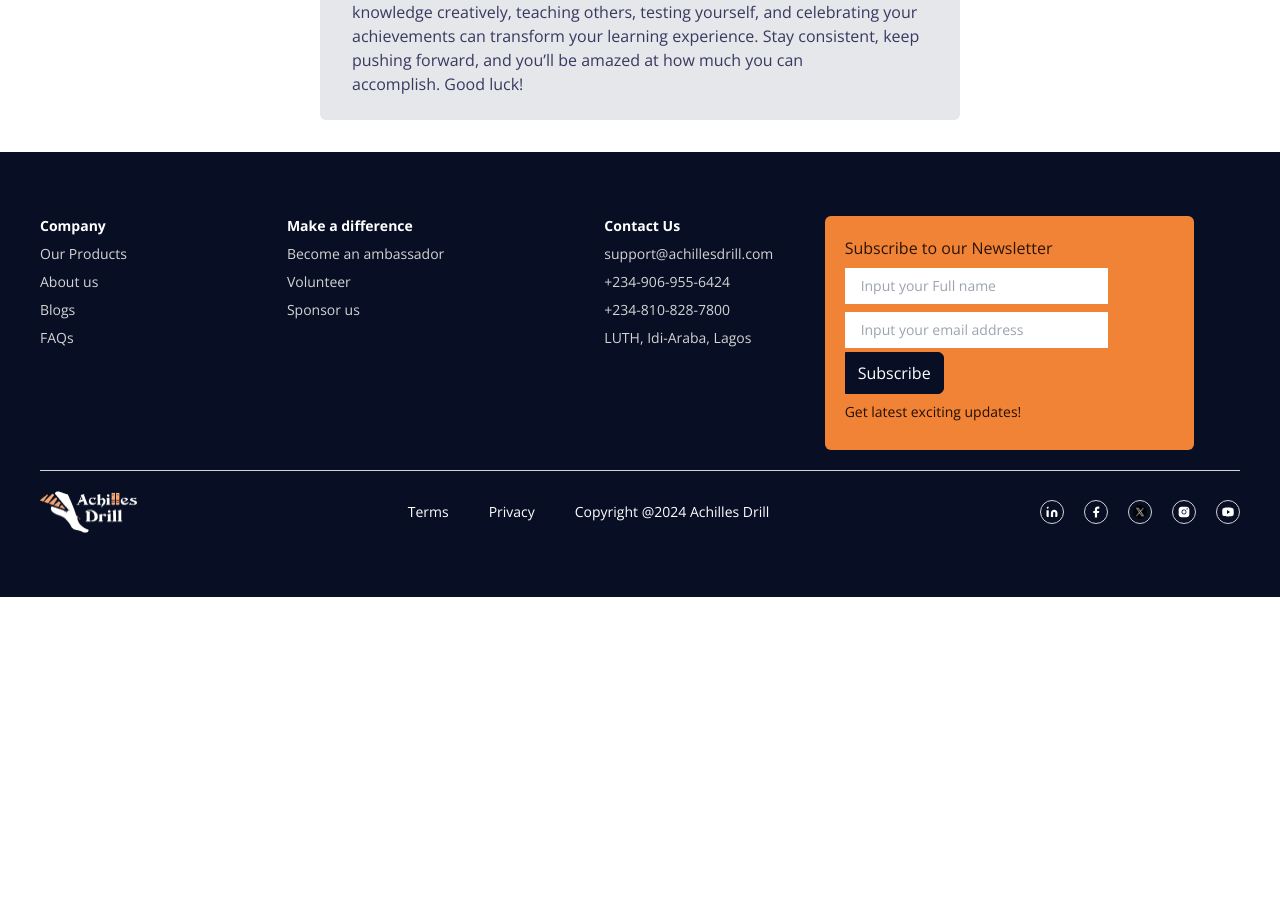
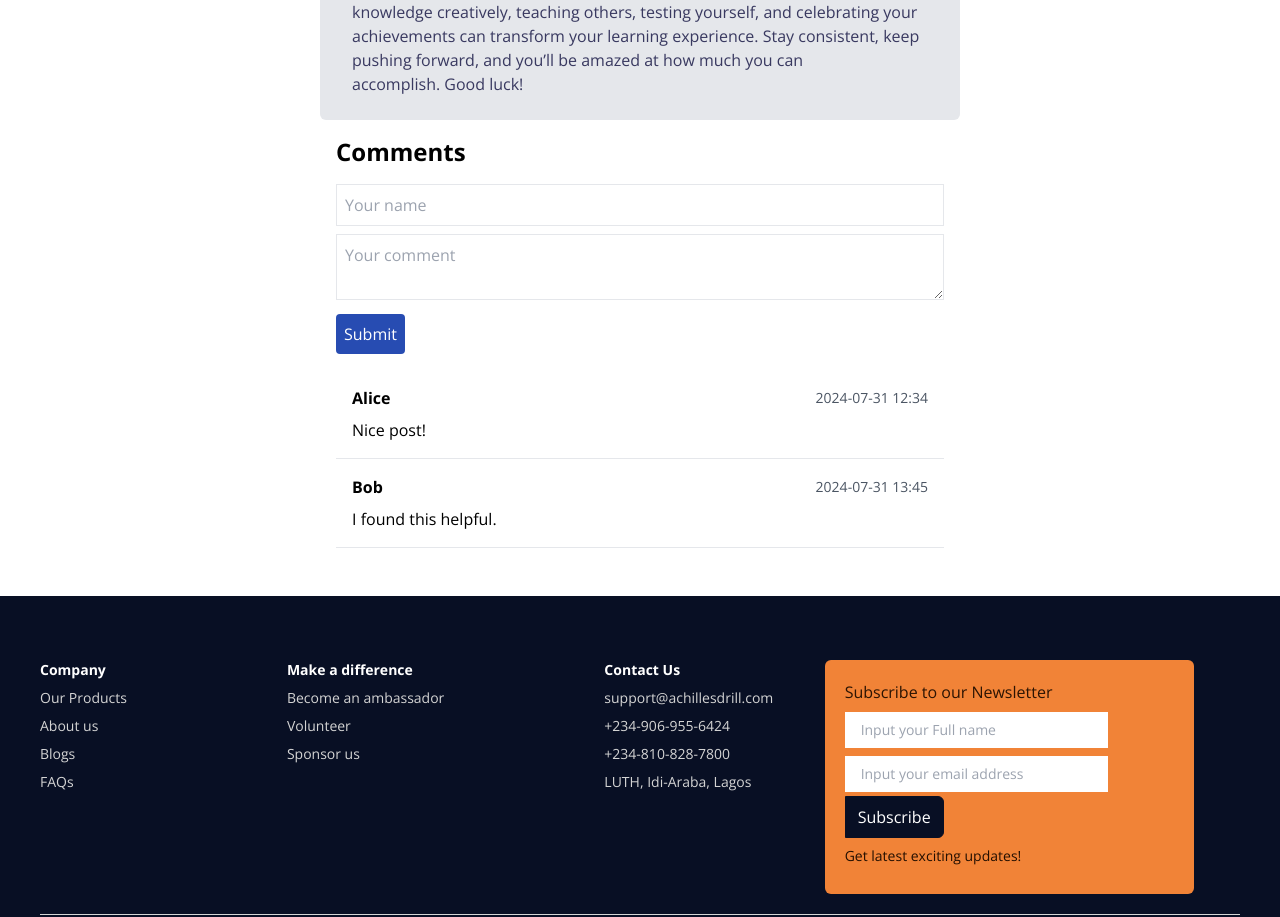
Before and after one commit to Victorgreene123/Achilles-frontend-copy, a React (Create React App) app: page /article/1 in a window 1280 px wide. Shown: the part 2000-2917 px from the top of the page. Before the commit the page ends 2597 px from the top, so only its background shows below. Built offline with nearby package versions, Linux system fonts and the light colour scheme.

Commit message:
added comment section to Article item

```diff
--- /dev/null
+++ b/src/components/CommentForm.jsx
@@ -0,0 +1,39 @@
+// src/components/CommentForm.js
+import React, { useState } from "react";
+
+const CommentForm = ({ onAddComment }) => {
+  const [author, setAuthor] = useState("");
+  const [content, setContent] = useState("");
+
+  const handleSubmit = (e) => {
+    e.preventDefault();
+    if (author && content) {
+      onAddComment({ author, content, date: new Date().toLocaleString() });
+      setAuthor("");
+      setContent("");
+    }
+  };
+
+  return (
+    <form onSubmit={handleSubmit} className="mt-4">
+      <input
+        type="text"
+        className="border p-2 w-full mb-2"
+        placeholder="Your name"
+        value={author}
+        onChange={(e) => setAuthor(e.target.value)}
+      />
+      <textarea
+        className="border p-2 w-full mb-2"
+        placeholder="Your comment"
+        value={content}
+        onChange={(e) => setContent(e.target.value)}
+      />
+      <button type="submit" className="bg-[#274CB2] text-white p-2 rounded">
+        Submit
+      </button>
+    </form>
+  );
+};
+
+export default CommentForm;
--- /dev/null
+++ b/src/components/CommentItem.jsx
@@ -0,0 +1,39 @@
+import React from "react";
+import eclipse2 from "../Assets/test2.jpg";
+
+const CommentItem = ({ author, content, date }) => {
+  return (
+    //   <div className="bg-gray-50 shadow-md p-8 rounded-lg">
+    //     <div className="flex flex-col gap-3">
+    //       <div className="flex gap-8">
+    //         <img src={eclipse2} alt="" className="rounded-full w-14 h-14" />
+    //         <div>
+    //           <p className="font-bold">@mike</p>
+    //           <p className="text-xs italic">4 hours ago</p>
+    //         </div>
+    //       </div>
+    //       <p className="text-sm text-justify leading-5">
+    //         Lorem ipsum dolor sit amet consectetur adipisicing elit. Accusantium
+    //         nisi saepe aspernatur cumque debitis velit voluptatibus suscipit
+    //         voluptates magnam tempore nam, pariatur, aut harum reprehenderit
+    //         beatae quo consequatur nesciunt perspiciatis.
+    //       </p>
+    //       <div className="flex justify-end gap-7">
+    //         <button className="text-xs text-[#274CB2] font-bold">Delete</button>
+    //         <button className="text-xs text-gray-100 bg-[#274CB2] font-bold px-6 py-1 rounded-sm">
+    //           Edit
+    //         </button>
+    //       </div>
+    //     </div>
+    //   </div>
+    <div className="p-4 border-b border-gray-200">
+      <div className="flex justify-between items-center">
+        <h4 className="font-bold">{author}</h4>
+        <span className="text-gray-600 text-sm">{date}</span>
+      </div>
+      <p className="mt-2">{content}</p>
+    </div>
+  );
+};
+
+export default CommentItem;
--- /dev/null
+++ b/src/components/CommentList.jsx
@@ -0,0 +1,20 @@
+// src/components/CommentList.js
+import React from "react";
+import Comment from "./CommentItem";
+
+const CommentList = ({ comments }) => {
+  return (
+    <div className="mt-4">
+      {comments.map((comment, index) => (
+        <Comment
+          key={index}
+          author={comment.author}
+          content={comment.content}
+          date={comment.date}
+        />
+      ))}
+    </div>
+  );
+};
+
+export default CommentList;
--- a/src/pages/ArticlePage.js
+++ b/src/pages/ArticlePage.js
@@ -1,9 +1,21 @@
 import React from "react";
+import { useState } from "react";
 import { useParams, useLocation, Link } from "react-router-dom";
+import CommentItem from "../components/CommentItem";
+import CommentList from "../components/CommentList";
+import CommentForm from "../components/CommentForm";
 
 const ArticlePage = ({ data }) => {
   const { id } = useParams();
   const location = useLocation();
+  const [comments, setComments] = useState([
+    { author: "Alice", content: "Nice post!", date: "2024-07-31 12:34" },
+    {
+      author: "Bob",
+      content: "I found this helpful.",
+      date: "2024-07-31 13:45",
+    },
+  ]);
   const article = data.find((item) => item.id === parseInt(id));
 
   if (!article) {
@@ -13,34 +25,38 @@ const ArticlePage = ({ data }) => {
   const from = location.state?.from || "/blogs";
   const points = article.fullText.split(/(?=\d️?\.)/);
 
+  const addComment = (comment) => {
+    setComments([...comments, comment]);
+  };
+
   return (
     <div>
-      <div className='bg-[#F3F5FA] mb-4'>
-        <div className='pt-8 pb-12 w-[90%] mx-auto'>
+      <div className="bg-[#F3F5FA] mb-4">
+        <div className="pt-8 pb-12 w-[90%] mx-auto">
           <div>
-            <h1 className='text-center text-[#040C25] text-xl font-bold mb-6 tracking-tight md:text-2xl md:my-10 lg:text-2xl'>
+            <h1 className="text-center text-[#040C25] text-xl font-bold mb-6 tracking-tight md:text-2xl md:my-10 lg:text-2xl">
               {article.title}
             </h1>
           </div>
 
-          <div className=''>
+          <div className="">
             <img
               src={`/images/${article.image}`}
-              className='w-full object-cover h-48 sm:h-[16rem] md:h-[20rem] lg:h-[25rem] xl:h-[30rem]'
+              className="w-full object-cover h-48 sm:h-[16rem] md:h-[20rem] lg:h-[25rem] xl:h-[30rem]"
               alt={article.title}
             />
           </div>
         </div>
       </div>
 
-      <div className='mt-8 w-[80%] mx-auto mb-8 text-justify md:w-[70%] lg:w-[50%]'>
+      <div className="mt-8 w-[80%] mx-auto mb-8 text-justify md:w-[70%] lg:w-[50%]">
         <div>
-          <p className=''>{article.description}</p>
+          <p className="">{article.description}</p>
         </div>
 
         <div>
           {points.map((point, index) => (
-            <p key={index} className='mt-10'>
+            <p key={index} className="mt-10">
               {point.trim()}
             </p>
           ))}
@@ -52,10 +68,20 @@ const ArticlePage = ({ data }) => {
           </Link>
         </div> */}
 
-        <div className='mt-24 bg-gray-200 py-6 px-8 rounded-md text-left'>
-          <h1 className='text-2xl font-bold mb-6 md:text-4xl'>{article.articleNoteHead}</h1>
+        <div className="mt-24 bg-gray-200 py-6 px-8 rounded-md text-left">
+          <h1 className="text-2xl font-bold mb-6 md:text-4xl">
+            {article.articleNoteHead}
+          </h1>
 
-          <p className='text-sm leading-6 text-[#2f2f58f1] md:text-base'>{article.articleNote}</p>
+          <p className="text-sm leading-6 text-[#2f2f58f1] md:text-base">
+            {article.articleNote}
+          </p>
+        </div>
+
+        <div className="max-w-2xl mx-auto p-4">
+          <h1 className="text-2xl font-bold mb-4">Comments</h1>
+          <CommentForm onAddComment={addComment} />
+          <CommentList comments={comments} />
         </div>
       </div>
     </div>
```
Also changed, not shown: src/components/blogitem.js (+22 -13 lines), src/pages/blogspage.js (+22 -15 lines), src/Assets/hmmmm.jpg (added).
